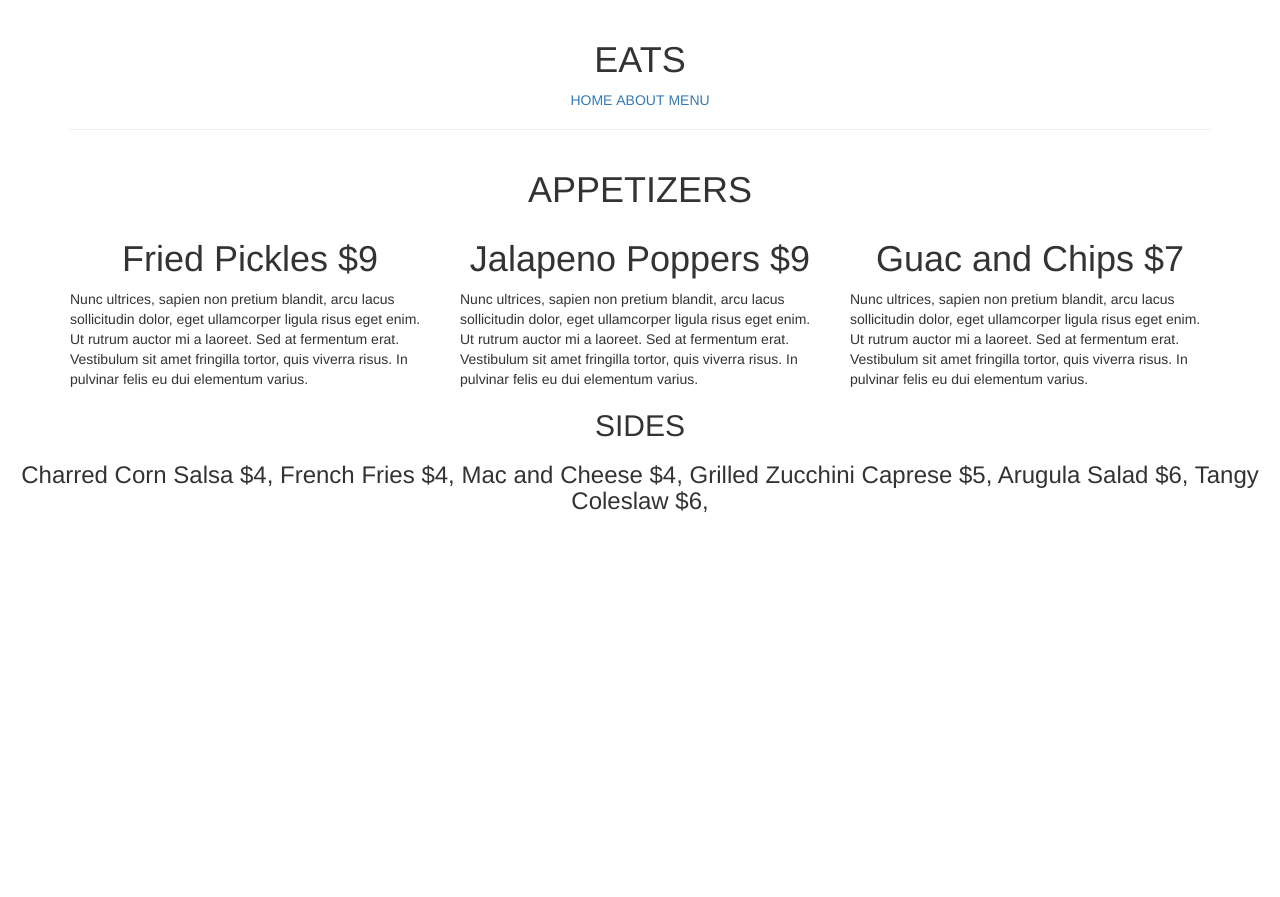
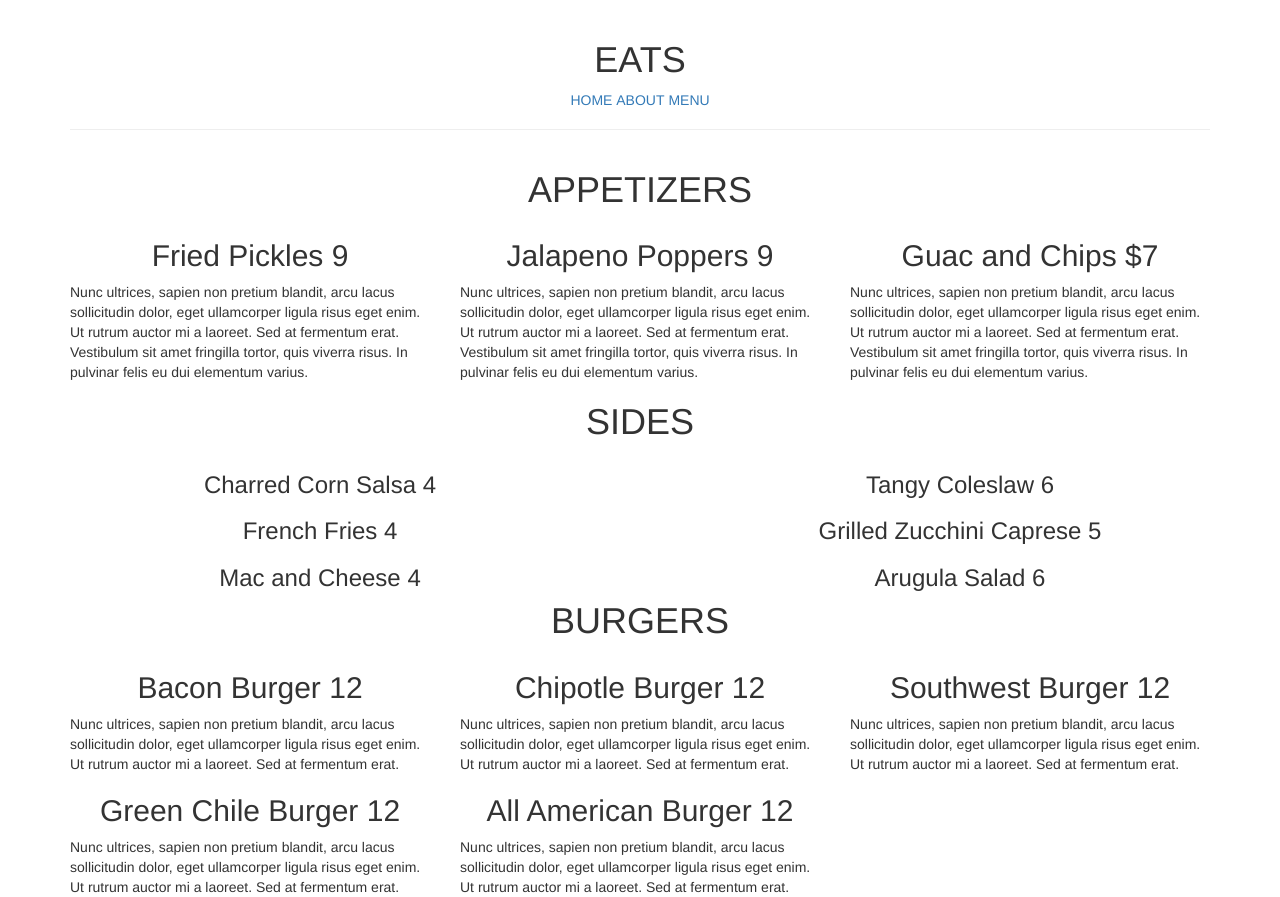
Before and after one commit to cbflanagan/coding.project, a plain HTML site: page menu.html in a window 1280 px wide. Before the commit the page ends 800 px from the top, so only its background shows below. Drawn offline with nearby package versions, Linux system fonts and the light colour scheme.

Commit message:
menu change

```diff
--- a/menu.html
+++ b/menu.html
@@ -29,26 +29,52 @@
 <div class="container">
     <div class="row">
       <div class="col-sm-4">
-        <h1>Fried Pickles $9</h1>
+        <h2>Fried Pickles 9</h2>
         Nunc ultrices, sapien non pretium blandit, arcu lacus sollicitudin dolor, eget ullamcorper ligula risus eget enim. Ut rutrum auctor mi a laoreet. Sed at fermentum erat. Vestibulum sit amet fringilla tortor, quis viverra risus. In pulvinar felis eu dui elementum varius.
       </div>
       <div class="col-sm-4">
-        <h1>Jalapeno Poppers $9</h1>
+        <h2>Jalapeno Poppers 9</h2>
         Nunc ultrices, sapien non pretium blandit, arcu lacus sollicitudin dolor, eget ullamcorper ligula risus eget enim. Ut rutrum auctor mi a laoreet. Sed at fermentum erat. Vestibulum sit amet fringilla tortor, quis viverra risus. In pulvinar felis eu dui elementum varius.
       </div>
       <div class="col-sm-4">
-        <h1>Guac and Chips $7</h1>
+        <h2>Guac and Chips $7</h2>
         Nunc ultrices, sapien non pretium blandit, arcu lacus sollicitudin dolor, eget ullamcorper ligula risus eget enim. Ut rutrum auctor mi a laoreet. Sed at fermentum erat. Vestibulum sit amet fringilla tortor, quis viverra risus. In pulvinar felis eu dui elementum varius.
       </div>
     </div>
   </div>
 
-  <h2>SIDES</h2>
-  <h3 align="center">
-      Charred Corn Salsa $4,
-      French Fries $4,
-      Mac and Cheese $4,
-      Grilled Zucchini Caprese $5,
-      Arugula Salad $6,
-      Tangy Coleslaw $6,
-    </h3>
+  <h1>SIDES</h1>
+  <div class="col-sm-6">
+    <h3>Charred Corn Salsa 4</h3>
+    <h3>French Fries 4</h3>
+    <h3>Mac and Cheese 4</h3>
+  </div>
+  <div class="col-sm-6">
+    <h3>Tangy Coleslaw 6</h3>
+    <h3>Grilled Zucchini Caprese 5</h3>
+    <h3>Arugula Salad 6</h3>
+  </div>
+</div>
+
+
+<h1>BURGERS</h1>
+  <div class="container">
+      <div class="row">
+        <div class="col-sm-4">
+          <h2>Bacon Burger 12</h2>
+          Nunc ultrices, sapien non pretium blandit, arcu lacus sollicitudin dolor, eget ullamcorper ligula risus eget enim. Ut rutrum auctor mi a laoreet. Sed at fermentum erat.
+          <h2>Green Chile Burger 12</h2>
+          Nunc ultrices, sapien non pretium blandit, arcu lacus sollicitudin dolor, eget ullamcorper ligula risus eget enim. Ut rutrum auctor mi a laoreet. Sed at fermentum erat.
+        </div>
+        <div class="col-sm-4">
+          <h2>Chipotle Burger 12</h2>
+          Nunc ultrices, sapien non pretium blandit, arcu lacus sollicitudin dolor, eget ullamcorper ligula risus eget enim. Ut rutrum auctor mi a laoreet. Sed at fermentum erat.
+          <h2>All American Burger 12</h2>
+          Nunc ultrices, sapien non pretium blandit, arcu lacus sollicitudin dolor, eget ullamcorper ligula risus eget enim. Ut rutrum auctor mi a laoreet. Sed at fermentum erat.
+      </div>
+        <div class="col-sm-4">
+          <h2>Southwest Burger 12</h2>
+          Nunc ultrices, sapien non pretium blandit, arcu lacus sollicitudin dolor, eget ullamcorper ligula risus eget enim. Ut rutrum auctor mi a laoreet. Sed at fermentum erat.
+        </div>
+      </div>
+    </div>
```
